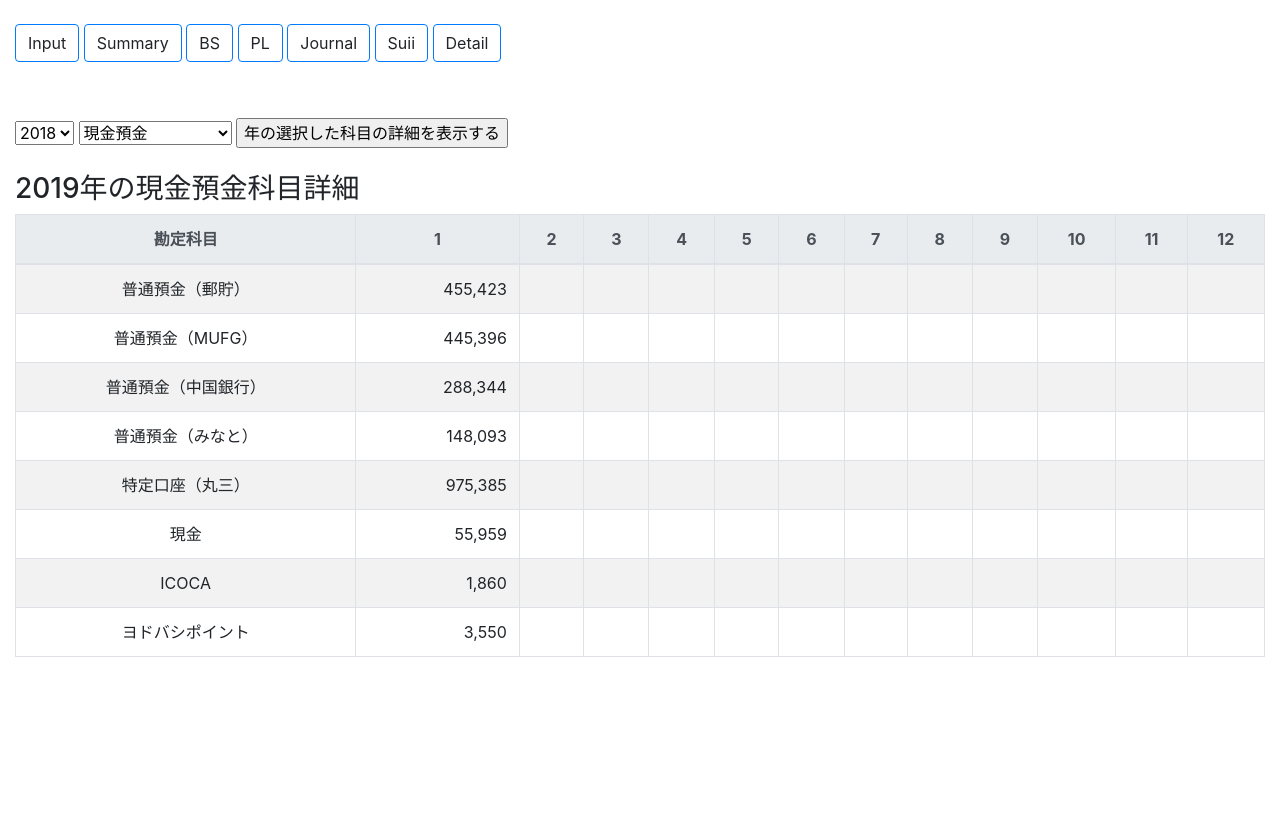
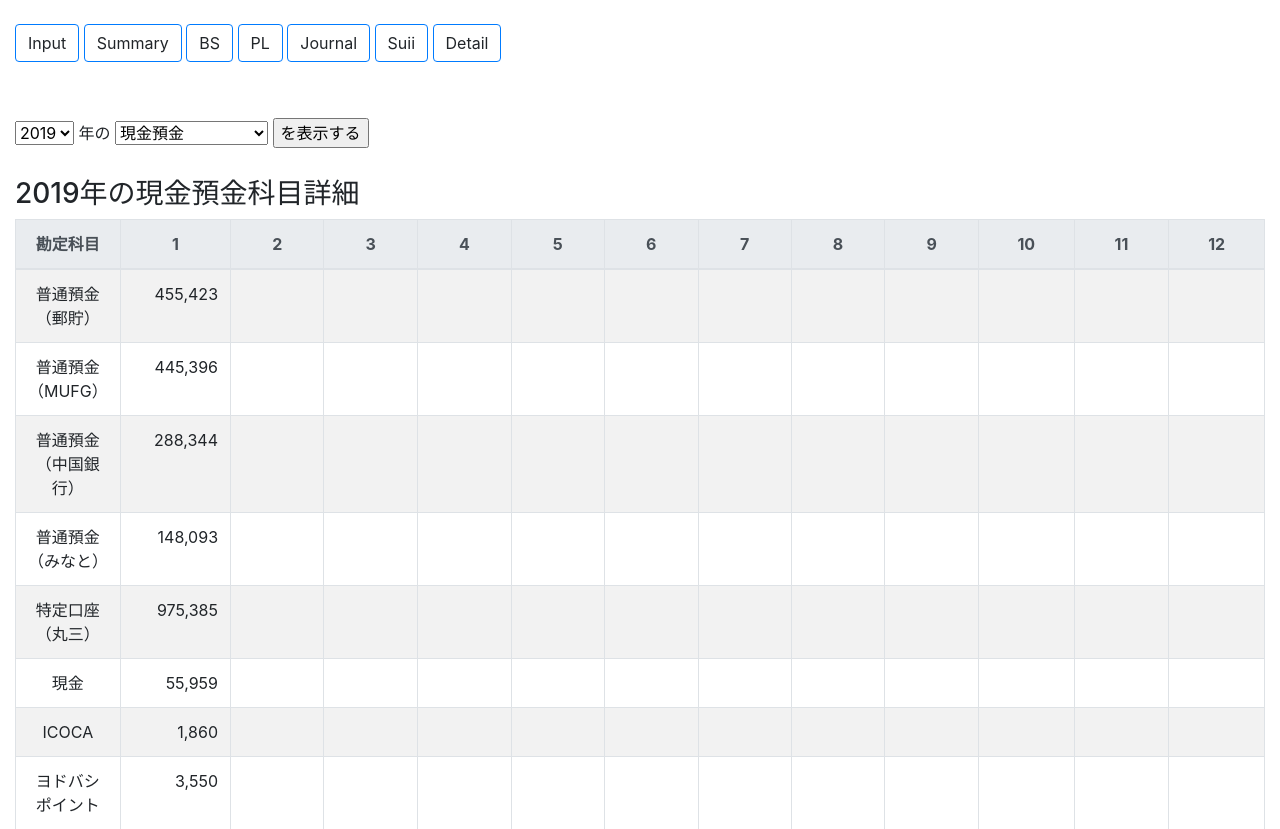
Before and after one commit to shimi003/magi, a Django app: page /sdss/detail/ in a window 1280 px wide. Shown: the top 829 px of the page. Before the commit the page ends 657 px from the top, so only its background shows below. Run offline with Django 3.2, Linux system fonts and the light colour scheme; data comes from the database, SQL or seed files in the repository; some libraries are stand-ins or nearby versions.

Commit message:
月幅120px固定、年選択を新しいモノ順に変更

```diff
--- a/myportal/sdss/Utility.py
+++ b/myportal/sdss/Utility.py
@@ -17,6 +17,13 @@ AccType = {
     'CashFlowFromInvestment': 7,
     'CashFlowFromFinancial': 8,
 }
+
+
+def getSelectableYearList():
+    ret = []
+    ret.append('2019')
+    ret.append('2018')
+    return ret
 
 
 def getSelectableYearList():
--- a/myportal/sdss/views.py
+++ b/myportal/sdss/views.py
@@ -220,7 +220,7 @@ def summary(request, year=0):
     pl = p()
     bslist = bs.getMiddleYearStatement(year)
     pllist = pl.getMiddleYearStatement(year)
-    yearList = ['2018','2019']
+    yearList = ['2019', '2018',]
     context = {
         'bs_list': bslist,
         'pl_list': pllist,
@@ -240,7 +240,7 @@ def bs(request, year=0):
     year = u.cleanYear(year)
     bs_class = b()
     bslist = bs_class.getBottomYearStatement(year)
-    yearList = ['2018', '2019',]
+    yearList = ['2019', '2018',]
     context = {
         'bs_list': list,
         'year_list': yearList,
@@ -257,7 +257,7 @@ def pl(request, year=0):
     year = u.cleanYear(year)
     pl = p()
     pllist = pl.getBottomYearStatement(year)
-    yearList = ['2018','2019']
+    yearList = ['2019', '2018',]
     context = {
         'year_list': yearList,
         'pl_list': pllist,
@@ -272,7 +272,7 @@ def pl(request, year=0):
 def detail(request, mid_class_uid=1, year=0):
     year = u.cleanYear(year)
     d_class = d()
-    selectable_year_list = ['2018', '2019',]
+    selectable_year_list = ['2019', '2018',]
     month_list = range(1,13) # =['1','2', .. '12']
     mid_class_list = d_class.getTopMidAccList()
     acc_amount_list = d_class.getClassificationDetail(mid_class_uid, year)
--- a/myportal/templates/bs.html
+++ b/myportal/templates/bs.html
@@ -20,7 +20,7 @@
         <tr>
           <th class="text-center">勘定科目</th>
           {% for m in month_list %}
-            <th class="text-center">{{ m }}</th>
+            <th class="text-center" width="120">{{ m }}</th>
           {% endfor %}
         </tr>
       </thead>
@@ -29,7 +29,7 @@
             <tr>
               <td class="text-center">{{ k }}</td>
               {% for amount in v %}
-                <td class="text-right">{{ amount|intcomma }}</td>
+                <td class="text-right" width="120">{{ amount|intcomma }}</td>
               {% endfor %}
             </tr>
         {% endfor %}
--- a/myportal/templates/detail.html
+++ b/myportal/templates/detail.html
@@ -10,7 +10,7 @@
         <option value="{{ y }}">{{ y }}</option>
       {% endfor %}
       </select>
-
+      <label>年の</label>
       <select name="classification">
         {% for top_acc, mid_list in mid_class_list.items %}
           <optgroup label="{{ top_acc }}">
@@ -21,7 +21,7 @@
         {% endfor %}
       </select>
 
-      <input type="button" value="年の選択した科目の詳細を表示する" onclick="moveClassYear()"/>
+      <input type="button" value="を表示する" onclick="moveClassYear()"/>
       <br />
       <br />
     </form>
@@ -34,7 +34,7 @@
         <tr>
           <th class="text-center">勘定科目</th>
           {% for m in month_list %}
-            <th class="text-center">{{ m }}</th>
+            <th class="text-center" width="120">{{ m }}</th>
           {% endfor %}
         </tr>
       </thead>
@@ -43,7 +43,7 @@
             <tr>
               <td class="text-center">{{ acc_name }}</td>
               {% for amount in amount_list %}
-                <td class="text-right">{{ amount|intcomma }}</td>
+                <td class="text-right" width="120">{{ amount|intcomma }}</td>
               {% endfor %}
             </tr>
         {% endfor %}
--- a/myportal/templates/pl.html
+++ b/myportal/templates/pl.html
@@ -19,7 +19,7 @@
         <tr>
           <th class="text-center">勘定科目</th>
           {% for m in month_list %}
-            <th class="text-center">{{ m }}</th>
+            <th class="text-center" width="120">{{ m }}</th>
           {% endfor %}
         </tr>
       </thead>
@@ -35,7 +35,7 @@
           {% endif %}
           <td class="top-single-border">{{ k }}</td>
           {% for amount in v %}
-            <td class="text-right top-double-border">
+            <td class="text-right top-double-border" width="120">
               {% if amount < 0 %}<font color="red">{% endif %}
                 {{ amount|intcomma }}
               {% if amount < 0 %}</font>{% endif %}
```
